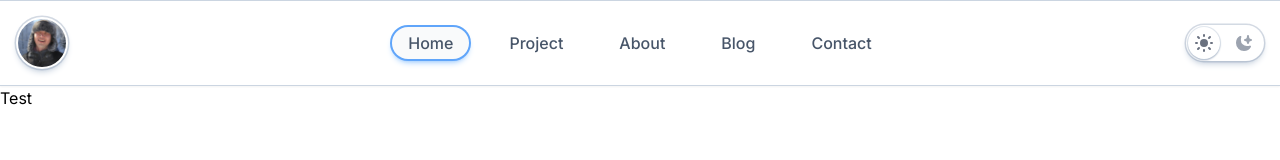
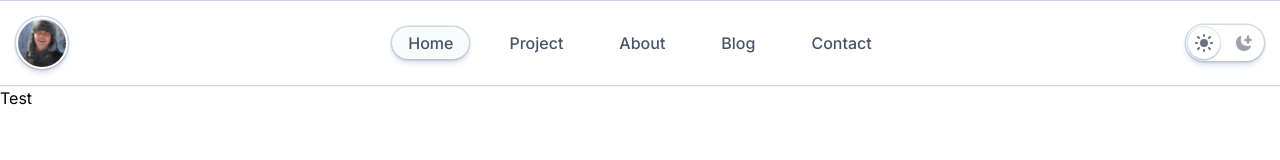
Before and after one commit to timtbdev/Portfolio, a Next.js app: page / in a window 1280 px wide. Shown: the top 160 px of the page. Built offline with nearby package versions, Linux system fonts and the light colour scheme; no server answers.

Commit message:
fix(header): fixed sky and blue ring issues of navigation menu

```diff
--- a/components/navigations/desktop/Navigation.tsx
+++ b/components/navigations/desktop/Navigation.tsx
@@ -32,10 +32,20 @@ export default function Navigation({ path, menu }: IProps) {
             className="relative inline-flex items-center rounded-full bg-transparent px-4 py-1 text-base font-medium text-slate-600 ring-1 ring-transparent focus:outline-none focus-visible:ring-2 focus-visible:ring-orange-500 dark:text-slate-200 dark:focus-visible:ring-orange-500"
           >
             <AnimatePresence>
-              {((title === hoveredItem && hoverArea) ||
-                (path === url && !hoverArea)) && (
+              {title === hoveredItem && hoverArea && (
                 <motion.div
                   className="absolute top-0 left-0 mx-auto h-full w-full rounded-full bg-gray-50 px-4 shadow-md shadow-blue-300 ring-2 ring-blue-400 focus:outline-none focus-visible:ring-2 focus-visible:ring-orange-500 dark:bg-slate-700/50 dark:shadow-sky-400/50 dark:ring-sky-500 dark:focus-visible:ring-orange-500"
+                  layoutId="menu"
+                  key={title + idx}
+                  variants={variants}
+                  initial="hidden"
+                  animate="visible"
+                  exit="hidden"
+                />
+              )}
+              {path === url && !hoverArea && (
+                <motion.div
+                  className="absolute top-0 left-0 mx-auto h-full w-full rounded-full bg-gray-50 px-4 shadow-md shadow-slate-300 ring-[1.5px] ring-slate-400/40 focus:outline-none focus-visible:ring-2 focus-visible:ring-orange-500 dark:bg-slate-700/50 dark:shadow-slate-900 dark:ring-slate-400/40 dark:focus-visible:ring-orange-500"
                   layoutId="menu"
                   key={title + idx}
                   variants={variants}
```
